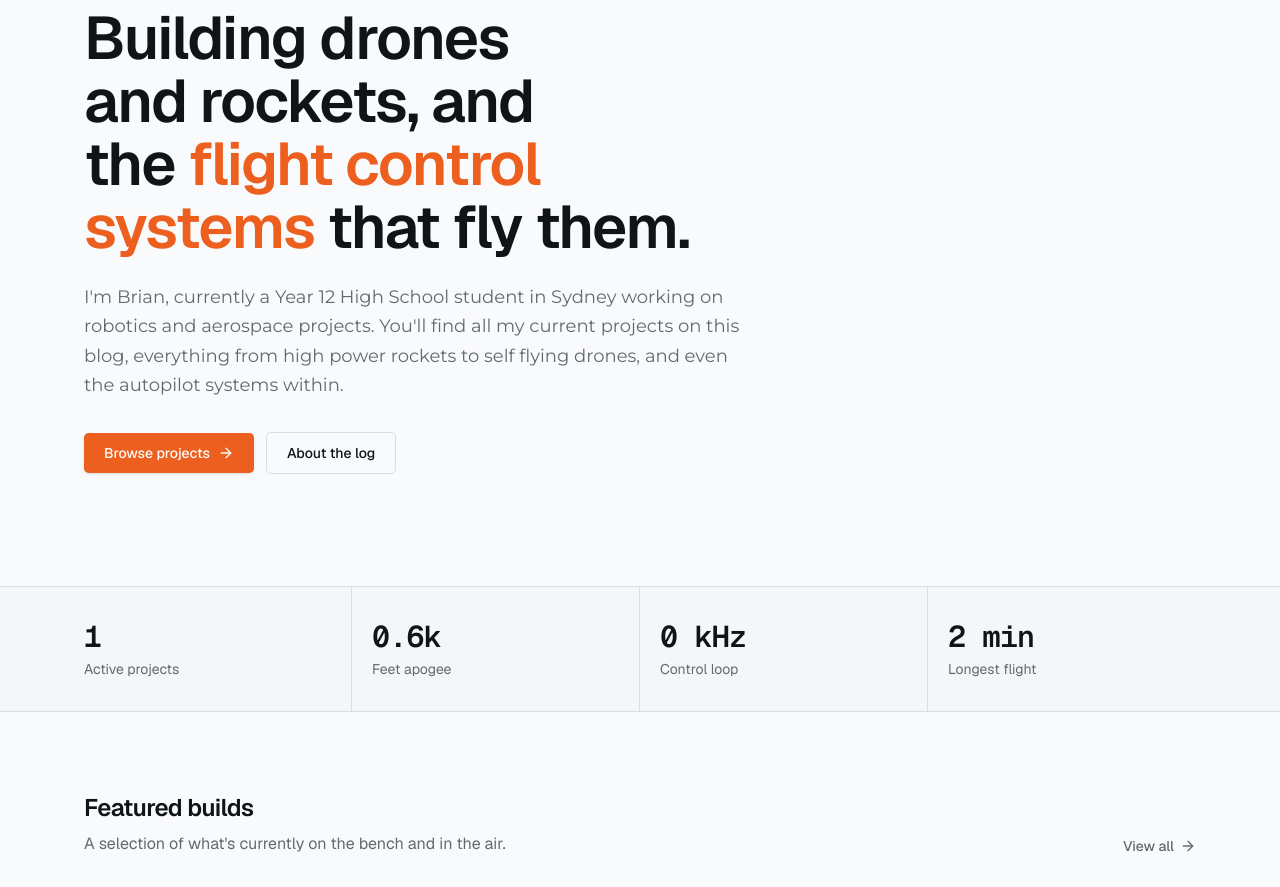
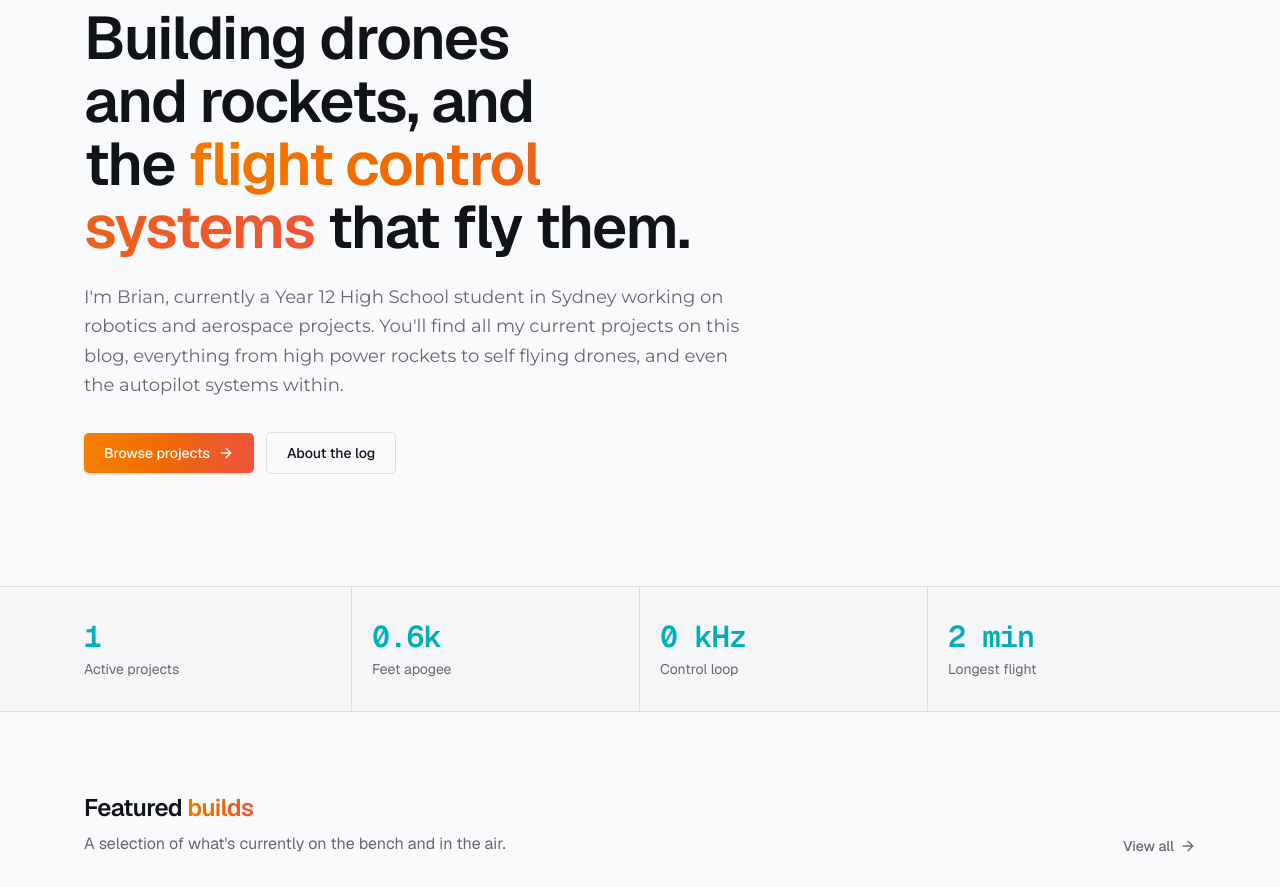
Before and after one commit to brianwong179-coder/weee, a Next.js app: page / in a window 1280 px wide. Shown: the part 220-1107 px from the top of the page. Built offline with nearby package versions, Linux system fonts and the light colour scheme.

Commit message:
feat: add gradient color variables and apply animated gradients to UI elements
Co-authored-by: brianwong179-coder <302182142+brianwong179-coder@users.noreply.github.com>

```diff
--- a/app/globals.css
+++ b/app/globals.css
@@ -28,6 +28,8 @@
   --color-accent: var(--accent);
   --color-sky: var(--sky);
   --color-sky-foreground: var(--sky-foreground);
+  --color-rose: var(--rose);
+  --color-teal: var(--teal);
   --color-muted-foreground: var(--muted-foreground);
   --color-muted: var(--muted);
   --color-secondary-foreground: var(--secondary-foreground);
@@ -67,6 +69,20 @@
   --accent-foreground: oklch(0.99 0.005 60);
   --sky: oklch(0.6 0.13 230);
   --sky-foreground: oklch(0.99 0.005 230);
+  --rose: oklch(0.64 0.22 18);
+  --teal: oklch(0.7 0.13 195);
+  /* analogous, same-temperature gradient ramps */
+  --gradient-warm: linear-gradient(
+    100deg,
+    oklch(0.72 0.19 62),
+    oklch(0.66 0.19 41) 45%,
+    oklch(0.64 0.22 18)
+  );
+  --gradient-cool: linear-gradient(
+    120deg,
+    oklch(0.7 0.13 195),
+    oklch(0.6 0.13 230)
+  );
   --destructive: oklch(0.577 0.245 27.325);
   --border: oklch(0.9 0.005 250);
   --input: oklch(0.9 0.005 250);
@@ -105,6 +121,19 @@
   --accent-foreground: oklch(0.18 0.02 40);
   --sky: oklch(0.72 0.14 230);
   --sky-foreground: oklch(0.18 0.02 250);
+  --rose: oklch(0.68 0.21 18);
+  --teal: oklch(0.76 0.13 195);
+  --gradient-warm: linear-gradient(
+    100deg,
+    oklch(0.78 0.18 62),
+    oklch(0.7 0.19 41) 45%,
+    oklch(0.68 0.21 18)
+  );
+  --gradient-cool: linear-gradient(
+    120deg,
+    oklch(0.76 0.13 195),
+    oklch(0.72 0.14 230)
+  );
   --destructive: oklch(0.704 0.191 22.216);
   --border: oklch(1 0 0 / 12%);
   --input: oklch(1 0 0 / 16%);
@@ -143,6 +172,19 @@
     --accent-foreground: oklch(0.18 0.02 40);
     --sky: oklch(0.72 0.14 230);
     --sky-foreground: oklch(0.18 0.02 250);
+    --rose: oklch(0.68 0.21 18);
+    --teal: oklch(0.76 0.13 195);
+    --gradient-warm: linear-gradient(
+      100deg,
+      oklch(0.78 0.18 62),
+      oklch(0.7 0.19 41) 45%,
+      oklch(0.68 0.21 18)
+    );
+    --gradient-cool: linear-gradient(
+      120deg,
+      oklch(0.76 0.13 195),
+      oklch(0.72 0.14 230)
+    );
     --destructive: oklch(0.704 0.191 22.216);
     --border: oklch(1 0 0 / 12%);
     --input: oklch(1 0 0 / 16%);
@@ -244,6 +286,70 @@
   animation: float-y 4s ease-in-out infinite;
 }
 
+@keyframes gradient-shift {
+  0%,
+  100% {
+    background-position: 0% 50%;
+  }
+  50% {
+    background-position: 100% 50%;
+  }
+}
+
+/* ---- Gradient utilities ---- */
+.text-gradient-warm {
+  background-image: var(--gradient-warm);
+  background-size: 200% 200%;
+  -webkit-background-clip: text;
+  background-clip: text;
+  color: transparent;
+  animation: gradient-shift 8s ease infinite;
+}
+
+.text-gradient-cool {
+  background-image: var(--gradient-cool);
+  background-size: 200% 200%;
+  -webkit-background-clip: text;
+  background-clip: text;
+  color: transparent;
+  animation: gradient-shift 8s ease infinite;
+}
+
+.bg-gradient-warm {
+  background-image: var(--gradient-warm);
+  background-size: 150% 150%;
+}
+
+.bg-gradient-cool {
+  background-image: var(--gradient-cool);
+  background-size: 150% 150%;
+}
+
+/* Animated gradient border wrapper */
+.gradient-ring {
+  position: relative;
+}
+.gradient-ring::before {
+  content: '';
+  position: absolute;
+  inset: 0;
+  border-radius: inherit;
+  padding: 1px;
+  background: var(--gradient-warm);
+  background-size: 200% 200%;
+  -webkit-mask:
+    linear-gradient(#fff 0 0) content-box,
+    linear-gradient(#fff 0 0);
+  -webkit-mask-composite: xor;
+  mask-composite: exclude;
+  opacity: 0;
+  transition: opacity 0.3s ease;
+}
+.gradient-ring:hover::before {
+  opacity: 1;
+  animation: gradient-shift 4s ease infinite;
+}
+
 /* Shine sweep on hover for elements marked .shine */
 .shine {
   position: relative;
--- a/app/page.tsx
+++ b/app/page.tsx
@@ -25,7 +25,9 @@ export default function HomePage() {
         <section className="mx-auto max-w-6xl px-5 py-16 sm:py-20">
           <Reveal className="flex items-end justify-between gap-4">
             <div>
-              <h2 className="text-2xl font-semibold tracking-tight">Featured builds</h2>
+              <h2 className="text-2xl font-semibold tracking-tight">
+                Featured <span className="text-gradient-warm">builds</span>
+              </h2>
               <p className="mt-2 text-muted-foreground">
                 A selection of what&apos;s currently on the bench and in the air.
               </p>
@@ -53,7 +55,7 @@ export default function HomePage() {
             <Reveal direction="right">
               <p className="font-mono text-sm text-sky">// about</p>
               <h2 className="mt-3 text-2xl font-semibold tracking-tight text-balance">
-                Notes from the workbench.
+                Notes from the <span className="text-gradient-cool">workbench.</span>
               </h2>
             </Reveal>
             <Reveal delay={0.12}>
--- a/app/projects/[slug]/page.tsx
+++ b/app/projects/[slug]/page.tsx
@@ -51,7 +51,7 @@ export default async function ProjectPage({
           <div className="relative overflow-hidden border-b border-border">
             <div
               aria-hidden="true"
-              className="pointer-events-none absolute inset-0 -z-10 bg-[radial-gradient(55%_120%_at_10%_0%,color-mix(in_oklch,var(--sky)_16%,transparent),transparent_60%),radial-gradient(45%_100%_at_100%_0%,color-mix(in_oklch,var(--accent)_14%,transparent),transparent_55%)]"
+              className="animate-aurora pointer-events-none absolute inset-0 -z-10 bg-[radial-gradient(50%_120%_at_8%_0%,color-mix(in_oklch,var(--teal)_18%,transparent),transparent_55%),radial-gradient(45%_110%_at_55%_-10%,color-mix(in_oklch,var(--sky)_16%,transparent),transparent_55%),radial-gradient(45%_100%_at_100%_0%,color-mix(in_oklch,var(--accent)_18%,transparent),transparent_55%)]"
             />
             <div
               aria-hidden="true"
@@ -75,7 +75,7 @@ export default async function ProjectPage({
                 </span>
               </Reveal>
               <Reveal immediate delay={0.08}>
-                <h1 className="mt-4 text-3xl font-semibold tracking-tight text-balance sm:text-4xl">
+                <h1 className="text-gradient-warm mt-4 text-3xl font-semibold tracking-tight text-balance sm:text-4xl">
                   {project.title}
                 </h1>
               </Reveal>
--- a/app/projects/page.tsx
+++ b/app/projects/page.tsx
@@ -14,12 +14,16 @@ export default function ProjectsPage() {
     <div className="flex min-h-screen flex-col">
       <SiteHeader />
       <main className="flex-1">
-        <section className="border-b border-border">
+        <section className="relative overflow-hidden border-b border-border">
+          <div
+            aria-hidden="true"
+            className="animate-aurora pointer-events-none absolute inset-0 -z-10 bg-[radial-gradient(50%_120%_at_10%_0%,color-mix(in_oklch,var(--sky)_16%,transparent),transparent_55%),radial-gradient(50%_120%_at_95%_10%,color-mix(in_oklch,var(--accent)_14%,transparent),transparent_55%)]"
+          />
           <div className="mx-auto max-w-6xl px-5 py-14 sm:py-16">
             <Reveal immediate>
               <p className="font-mono text-sm text-accent">// all projects</p>
               <h1 className="mt-3 text-3xl font-semibold tracking-tight sm:text-4xl">
-                The full flight log
+                The full <span className="text-gradient-warm">flight log</span>
               </h1>
               <p className="mt-4 max-w-2xl text-lg leading-relaxed text-muted-foreground text-pretty">
                 Every build, from freestyle quads to high-power rockets and the
--- a/components/home-hero.tsx
+++ b/components/home-hero.tsx
@@ -27,7 +27,7 @@ export function HomeHero() {
       {/* colored backdrop, slowly drifting */}
       <div
         aria-hidden="true"
-        className="animate-aurora pointer-events-none absolute inset-0 -z-10 bg-[radial-gradient(60%_120%_at_15%_0%,color-mix(in_oklch,var(--sky)_18%,transparent),transparent_60%),radial-gradient(50%_100%_at_100%_100%,color-mix(in_oklch,var(--accent)_16%,transparent),transparent_55%)]"
+        className="animate-aurora pointer-events-none absolute inset-0 -z-10 bg-[radial-gradient(55%_110%_at_12%_0%,color-mix(in_oklch,var(--teal)_22%,transparent),transparent_55%),radial-gradient(45%_90%_at_85%_10%,color-mix(in_oklch,var(--sky)_20%,transparent),transparent_55%),radial-gradient(50%_100%_at_100%_100%,color-mix(in_oklch,var(--accent)_20%,transparent),transparent_55%),radial-gradient(45%_90%_at_25%_100%,color-mix(in_oklch,var(--rose)_16%,transparent),transparent_55%)]"
       />
       {/* grid lines, gently panning */}
       <div
@@ -55,7 +55,7 @@ export function HomeHero() {
           className="mt-5 max-w-3xl text-4xl font-semibold leading-[1.05] tracking-tight text-balance sm:text-6xl"
         >
           Building drones and rockets, and the{' '}
-          <span className="text-accent">flight control systems</span> that fly them.
+          <span className="text-gradient-warm">flight control systems</span> that fly them.
         </motion.h1>
         <motion.p
           variants={item}
@@ -75,7 +75,7 @@ export function HomeHero() {
           >
             <Link
               href="/projects"
-              className="shine group inline-flex items-center gap-2 rounded-md bg-accent px-5 py-2.5 text-sm font-medium text-accent-foreground shadow-sm"
+              className="shine group inline-flex items-center gap-2 rounded-md bg-gradient-warm px-5 py-2.5 text-sm font-medium text-accent-foreground shadow-sm shadow-accent/20"
             >
               Browse projects
               <ArrowRight className="size-4 transition-transform duration-300 group-hover:translate-x-1" />
--- a/components/home-stats.tsx
+++ b/components/home-stats.tsx
@@ -64,7 +64,7 @@ export function HomeStats() {
       >
         {stats.map((stat) => (
           <motion.div key={stat.label} variants={item} className="group px-5 py-8">
-            <p className="font-mono text-3xl font-semibold tracking-tight text-foreground transition-colors group-hover:text-sky">
+            <p className="text-gradient-cool font-mono text-3xl font-semibold tracking-tight">
               <CountUp value={stat.value} />
             </p>
             <p className="mt-1 text-sm text-muted-foreground">{stat.label}</p>
--- a/components/project-card.tsx
+++ b/components/project-card.tsx
@@ -21,7 +21,7 @@ export function ProjectCard({ project }: { project: Project }) {
     >
       <Link
         href={`/projects/${project.slug}`}
-        className="group flex h-full flex-col overflow-hidden rounded-lg border border-border bg-card transition-colors duration-300 hover:border-accent/50 hover:shadow-lg hover:shadow-accent/10"
+        className="gradient-ring group flex h-full flex-col overflow-hidden rounded-lg border border-border bg-card transition-colors duration-300 hover:border-transparent hover:shadow-lg hover:shadow-accent/10"
       >
         <div className="shine relative aspect-[4/3] overflow-hidden bg-secondary">
           <Image
```
